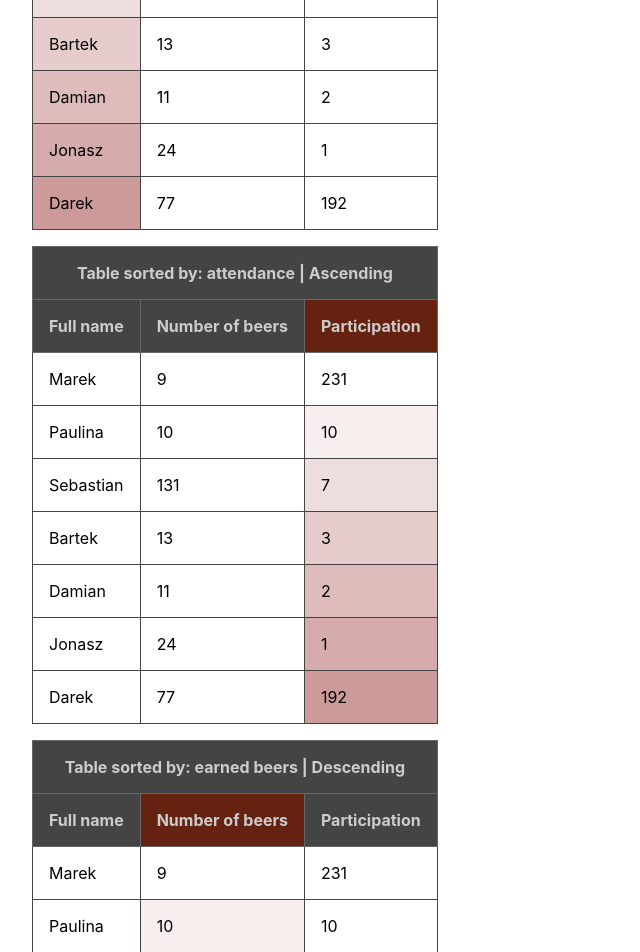
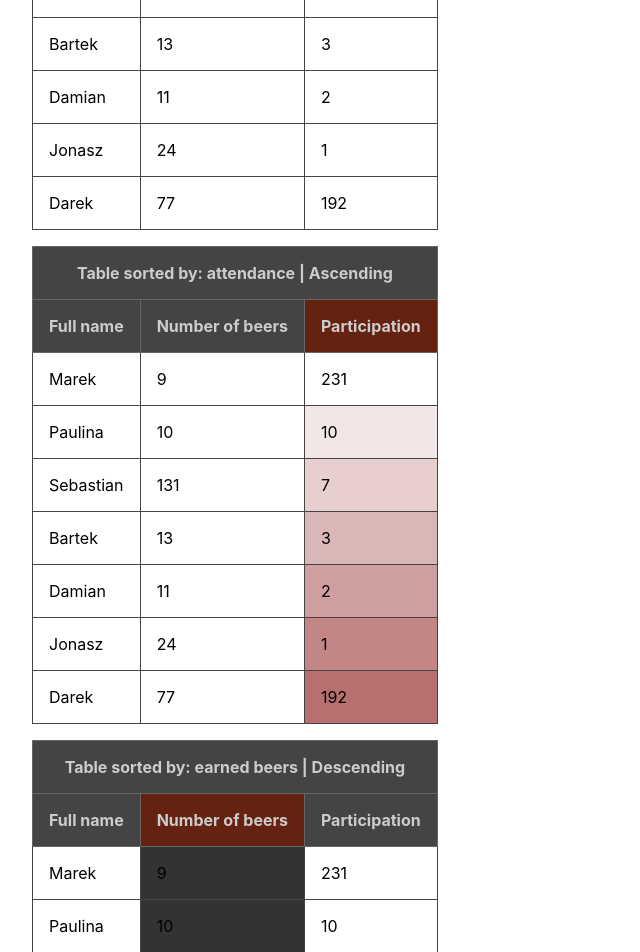
Before and after one commit to argasek/codebrainers-2020-09, a React (Create React App) app: page / in a window 1280 px wide. Shown: the part 280-1232 px from the top of the page, without its empty margins (0-640 px from the left). Built offline with nearby package versions, Linux system fonts and the light colour scheme.

Commit message:
Color cells after sort direction  add alterA function - failed

```diff
--- a/src/App.js
+++ b/src/App.js
@@ -6,7 +6,7 @@ import {codebrainersStudents} from "./models/student";
 function App() {
     return (
         <div>
-            <StudentList students={codebrainersStudents} sortBy="fullName" sortDirection={true} />
+            <StudentList students={codebrainersStudents} sortBy="fullName" sortDirection={false} />
             <StudentList students={codebrainersStudents} sortBy="participationCount" sortDirection={true}/>
             <StudentList students={codebrainersStudents} sortBy="numberOfBeers" sortDirection={false}/>
         </div>
--- a/src/components/StudentList.js
+++ b/src/components/StudentList.js
@@ -58,7 +58,7 @@ function StudentList(props) {
             </thead>
             <tbody>
             {
-                sortedStudents.map((student, index) => <StudentRow student={student} key={index} sortBy={sortBy} counter={counter++} />)
+                sortedStudents.map((student, index) => <StudentRow student={student} key={index} sortBy={sortBy} counter={counter++} directionValue={directionValue}/>)
             }
             </tbody>
         </table>
--- a/src/components/StudentRow.js
+++ b/src/components/StudentRow.js
@@ -6,43 +6,58 @@ export default function StudentRow(props) {
     const {fullName, numberOfBeers, participationCount} = student;
     let sortBy = props.sortBy;
     let counter = props.counter;
-    let sortDirection = props.sortDirection;
+    let directionValue = props.directionValue;
     let backgroundStyleCellsName;
     let backgroundStyleCellsBeers;
     let backgroundStyleCellsAttendance;
     let iterationCount = codebrainersStudents.length;
-
 
     let rgba = "rgba";
     let r = 136;
     let g = 15;
     let b = 15;
     let a = changeA(counter);
+    let alterA =changeAlterA(counter);
 
     function changeA(counter) {
-
-        return iterationCount / 10 * counter * 0.1;
-
+        return counter * 0.1;
+    }
+    function changeAlterA(counter){
+        return 1-(counter * 0.1);
     }
 
-
     let concatenatedColor = rgba + '(' + r + ',' + g + ',' + b + ',' + a + ')';
-
-
-    let checkedCellsBackground = {background: concatenatedColor};
+    let concatenatedColorAlter = rgba + '(' + r + ',' + g + ',' + b + ',' + alterA + ')';
+    let checkedCellsBackground = {backgroundColor: concatenatedColor};
+    let checkedCellsBackgroundAlter ={backgroundColor: concatenatedColorAlter};
+    console.log(checkedCellsBackgroundAlter);
 
 
     if (sortBy === "student's name") {
-        backgroundStyleCellsName = checkedCellsBackground;
+        if (directionValue === "Ascending") {
+            backgroundStyleCellsName = checkedCellsBackground;
+        } else {
+            backgroundStyleCellsName = {checkedCellsBackgroundAlter};
+
+        }
+
     } else if (sortBy === "earned beers") {
-        backgroundStyleCellsBeers = checkedCellsBackground;
+        if (directionValue === "Ascending") {
+            backgroundStyleCellsBeers = checkedCellsBackground;
+        } else {
+            backgroundStyleCellsBeers = {backgroundColor: "#333"}
+
+        }
     } else if (sortBy === "attendance") {
-        backgroundStyleCellsAttendance = checkedCellsBackground;
+        if (directionValue === "Ascending") {
+            backgroundStyleCellsAttendance = checkedCellsBackground;
+
+        } else {
+            backgroundStyleCellsAttendance = {backgroundColor: "#333"}
+
+        }
     }
 
-    if(sortDirection){
-         backgroundStyleCellsName ={backgroundColor:"#000"}
-    }
 
 
     return (
```
